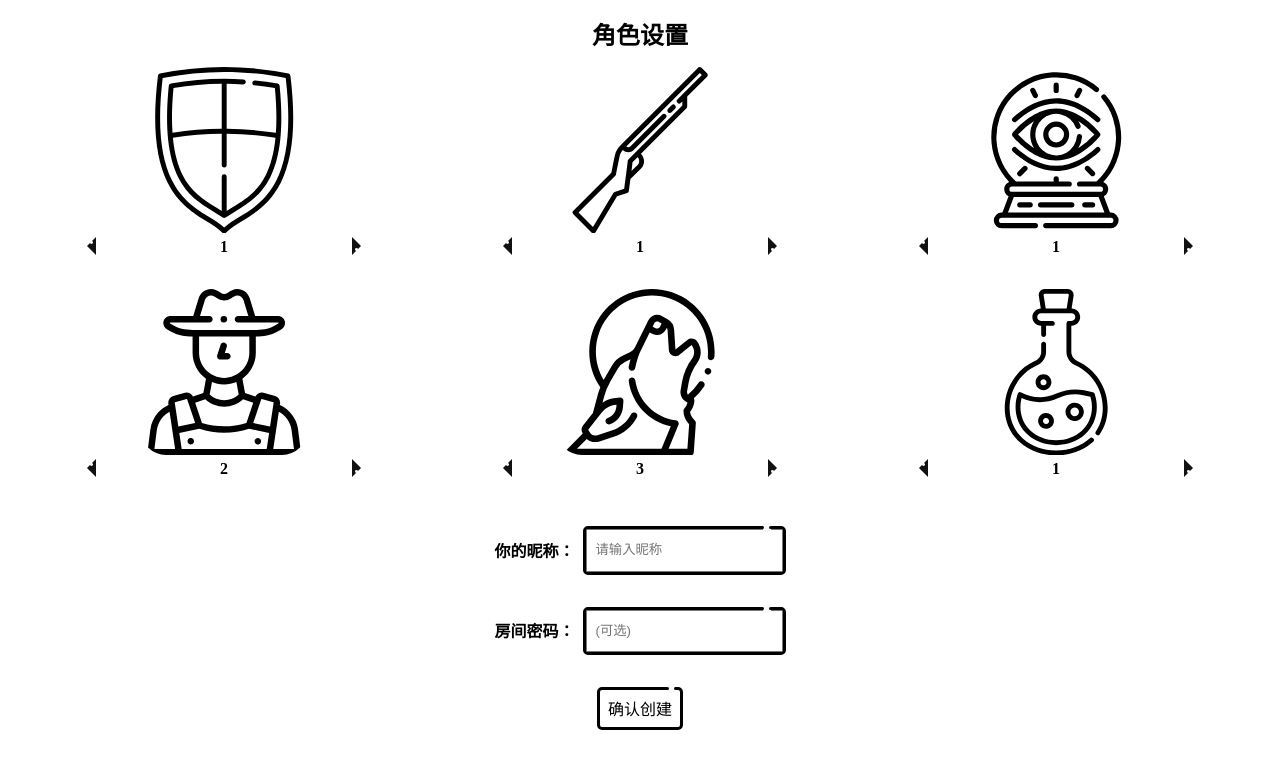
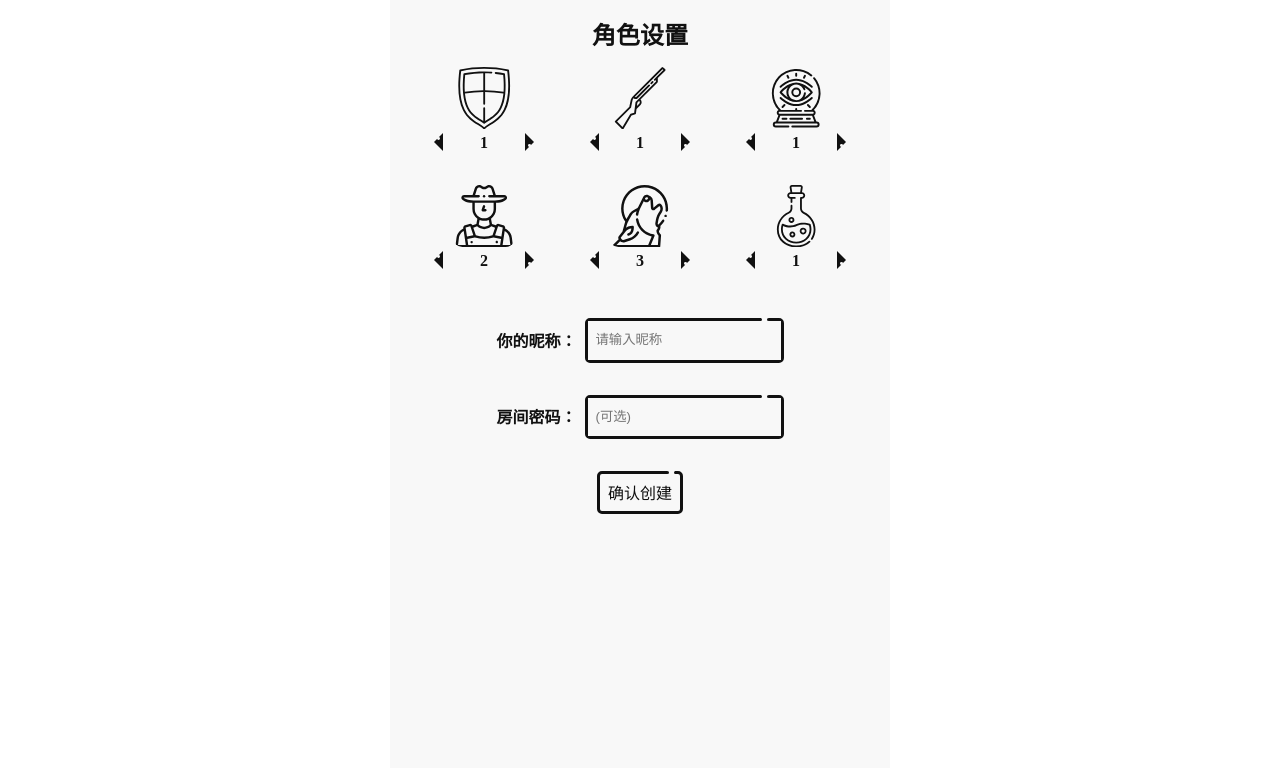
Before and after one commit to xiong35/we-are-wolfs, a React (Vite) app in the folder packages/frontend/: page /createRoom in a window 1280 px wide. Shown: the top 768 px of the page. Built offline with nearby package versions, Linux system fonts and the light colour scheme.

Commit message:
feat(fe): 添加深色模式的css

```diff
--- a/packages/frontend/src/App.tsx
+++ b/packages/frontend/src/App.tsx
@@ -1,12 +1,15 @@
+import classNames from "classnames";
 import { Dialog } from "./components/Dialog";
 import "./index.less";
 import { RouteView } from "./router";
 
 function App() {
   return (
-    <div className="container">
-      <RouteView />
-      <Dialog />
+    <div className={classNames("w-container", "light")}>
+      <div className="w-main">
+        <RouteView />
+        <Dialog />
+      </div>
     </div>
   );
 }
--- a/packages/frontend/src/index.less
+++ b/packages/frontend/src/index.less
@@ -1,15 +1,33 @@
-.container.dark {
-  --bg: #111;
-  --on-bg: #f8f8f8;
-  --secondary: #222;
+@black: #111;
+@black-2: #222;
+@white: #f8f8f8;
+@white-2: #eee;
+
+.w-container.dark {
+  --bg: @black;
+  --on-bg: @white;
+  --secondary: @white-2;
 }
 
-.container {
-  --bg: #f8f8f8;
-  --on-bg: #111;
-  --secondary: #eee;
+.w-container.light {
+  --bg: @white;
+  --on-bg: @black;
+  --secondary: @black-2;
+}
+
+.w-container {
+  color: var(--on-bg);
+  fill: var(--on-bg);
+}
+
+.w-main {
+  max-width: 500px;
+  min-height: 100vh;
+  margin: auto;
+  background: var(--bg);
 }
 
 body {
   margin: 0;
+  min-height: 100vw;
 }
--- a/packages/frontend/src/pages/CreateRoom/index.module.less
+++ b/packages/frontend/src/pages/CreateRoom/index.module.less
@@ -41,6 +41,11 @@
       padding: 0 0.5rem;
       line-height: 2.4rem;
       overflow: visible;
+
+      background: var(--bg);
+      border: none;
+      outline: none;
+      caret-color: var(--secondary);
     }
 
     // .useborder {
```
